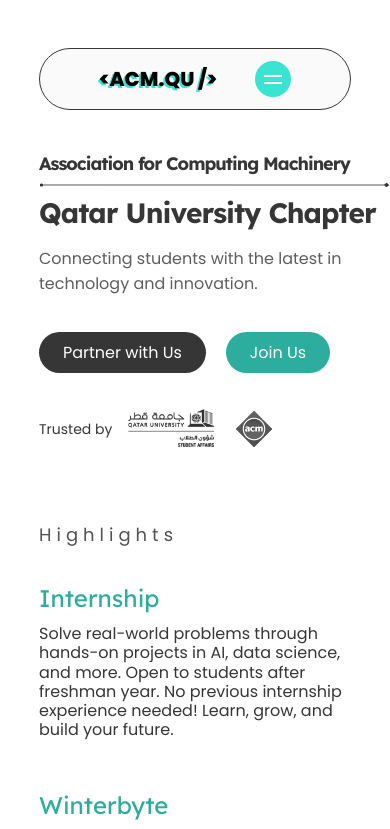
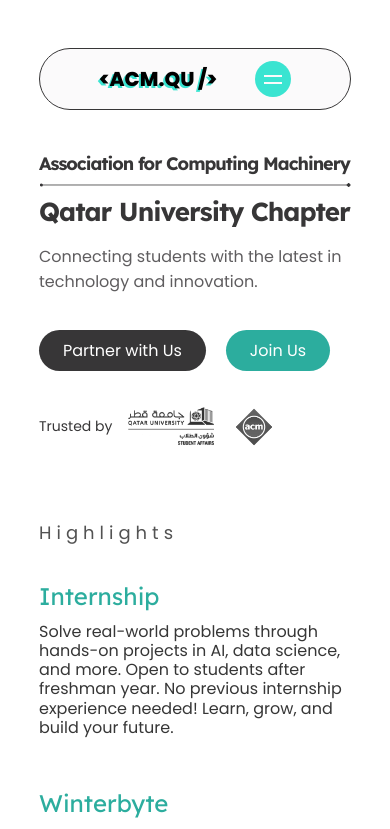
Before and after one commit to acm-qu/ACM-Landing-Page, a React (Vite) app: page / in a window 390 px wide. Shown: the top 829 px of the page. Built offline with nearby package versions, Linux system fonts and the light colour scheme.

Commit message:
fix: hero splitter has the proper width now

```diff
--- a/src/styles/hero.css
+++ b/src/styles/hero.css
@@ -160,13 +160,13 @@
         font-size: 20px;
       }
       #hero-splitter {
-        width: 400px;
+        width: min(100%, 450px);
       }
       h1 {
-        font-size: 32px;
+        font-size: 30px;
       }
       p {
-        width: 35%;
+        width: 100%;
       }
     }
     #hero-partners {
@@ -199,10 +199,10 @@
         font-size: 18px;
       }
       #hero-splitter {
-        width: 350px;
+        width: 100%;
       }
       h1 {
-        font-size: 28px;
+        font-size: 26px;
       }
       p {
         width: 80vw;
@@ -255,7 +255,7 @@
         font-size: 17px;
       }
       #hero-splitter {
-        width: 310px;
+        width: 100%;
       }
       h1 {
         font-size: 25px;
```
